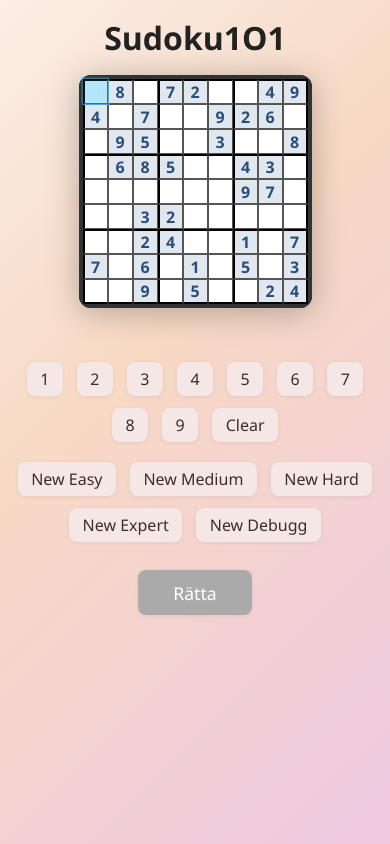
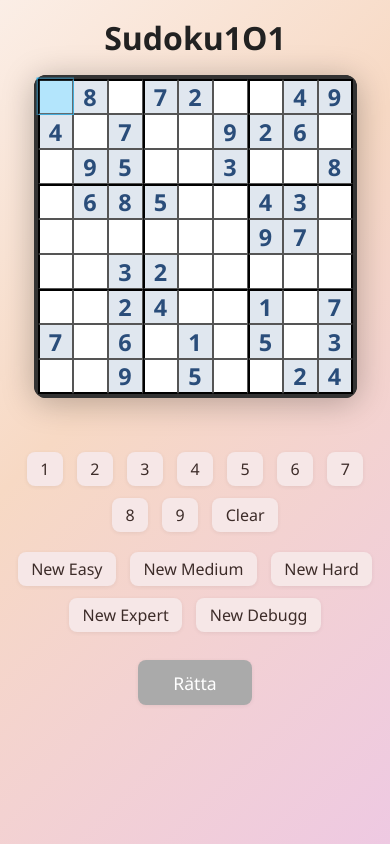
Before and after one commit to kimpabooy/sudoku1O1, a React (Vite) app: page / in a window 390 px wide. Built offline with nearby package versions, Linux system fonts and the light colour scheme.

Commit message:
fix size for mobile view

```diff
--- a/src/style/Board.css
+++ b/src/style/Board.css
@@ -23,7 +23,7 @@
   display: grid;
   grid-template-columns: repeat(9, minmax(0, 1fr));
   width: 100%;
-  max-width: 98vw;
+  max-width: min(92vw, 560px);
   aspect-ratio: 1 / 1;
   gap: 0;
   border: 4px solid #333;
@@ -38,7 +38,7 @@
   display: flex;
   justify-content: center;
   align-items: center;
-  font-size: clamp(1rem, 4vw, 1.5rem);
+  font-size: clamp(1.05rem, 5vw, 1.7rem);
   font-weight: 700;
   border: 1px solid #555;
   background: #fff;
@@ -48,6 +48,16 @@
   position: relative;
   z-index: 1;
   box-sizing: border-box;
+}
+
+@media (max-width: 640px) {
+  .sudoku-board {
+    max-width: min(96vw, 520px);
+  }
+
+  .sudoku-cell {
+    font-size: clamp(1.1rem, 6vw, 1.8rem);
+  }
 }
 
 /* Tjock grön kant runt varje 3x3-block */
--- a/src/style/General.css
+++ b/src/style/General.css
@@ -21,7 +21,7 @@
 .sudoku-container {
     margin-left: auto;
     margin-right: auto;
-    max-width: 420px;
+    max-width: 520px;
     padding-left: 16px;
     padding-right: 16px;
     box-sizing: border-box;
@@ -30,8 +30,8 @@
 @media (max-width: 600px) {
   .sudoku-container {
     max-width: 100%;
-    padding-left: 12px;
-    padding-right: 12px;
+    padding-left: 8px;
+    padding-right: 8px;
   }
 }
 /* General.css
```
